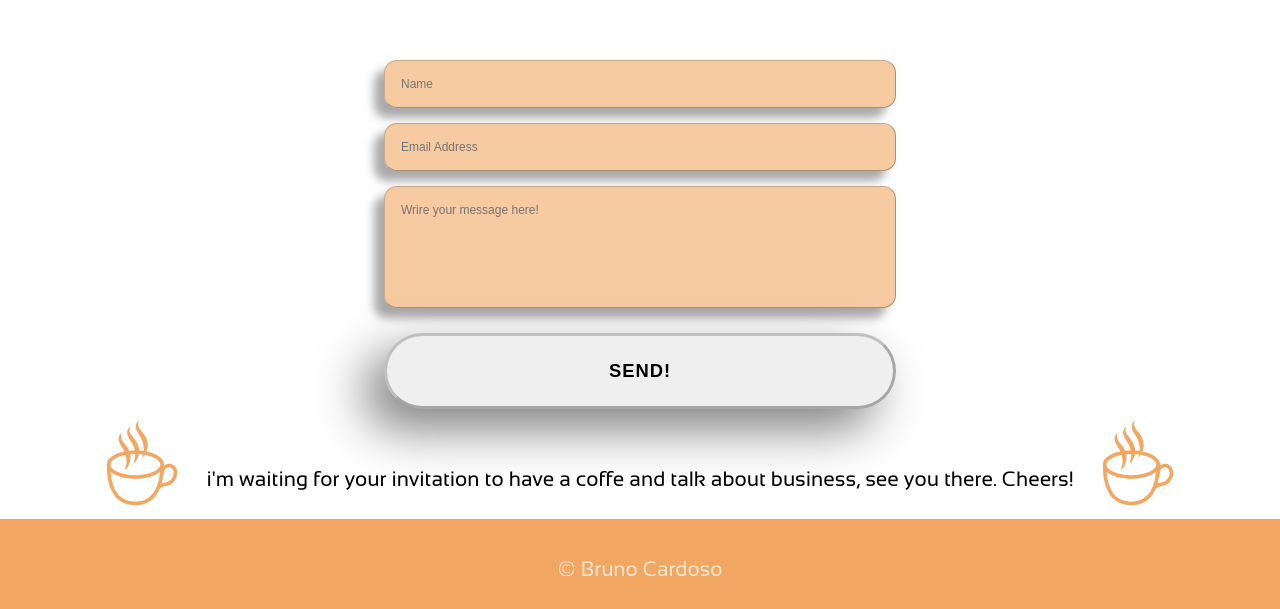
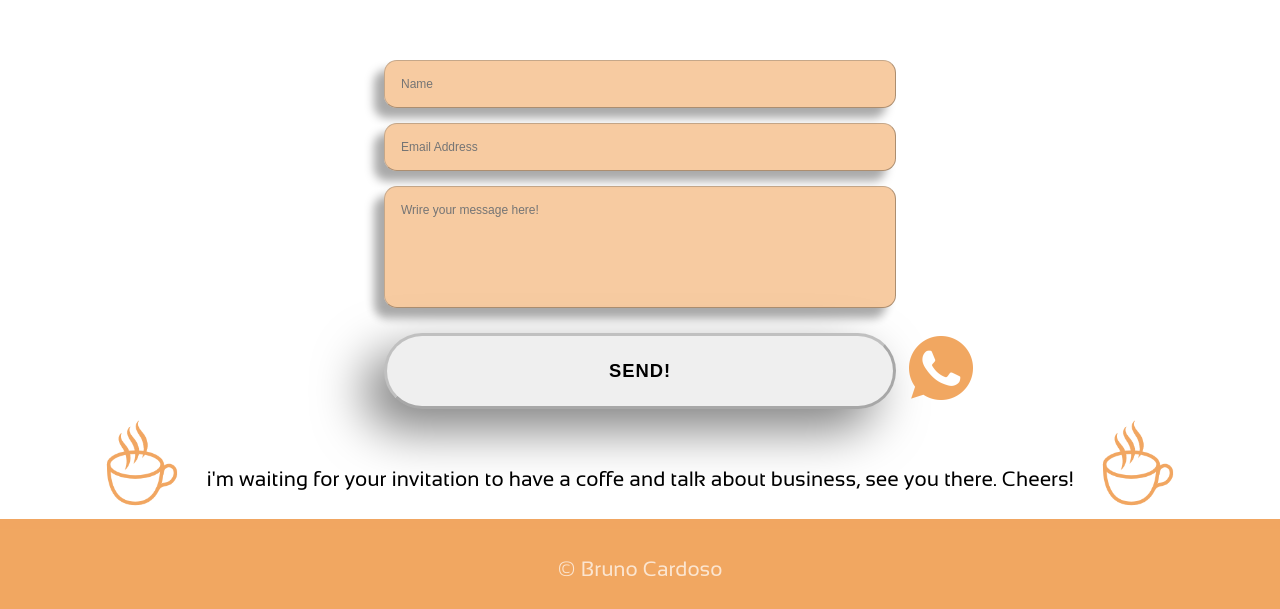
Before and after one commit to Bruno-SSC/Porfolio, a plain HTML site: page html/web.html in a window 1280 px wide. Shown: the part 4351-4960 px from the top of the page. Drawn offline with nearby package versions, Linux system fonts and the light colour scheme.

Commit message:
whatsapp button & removed captcha form

```diff
--- a/html/web.html
+++ b/html/web.html
@@ -296,7 +296,7 @@
         <div id="contactForm" class="contactForm-pai-container">
           <form
             class="form-div"
-            action="https://formsubmit.co/faithkidbruno@gmail.com"
+            action="https://formsubmit.co/bae22d54df8a95a2f5fd2960e2baee82"
             method="POST"
           >
             <input type="text" name="name" placeholder="Name" required />
@@ -312,10 +312,18 @@
               placeholder="Wrire your message here!"
               required
             />
+
+            <input type="hidden" name="_captcha" value="false" />
             <button class="button-form" type="submit">
               <p class="send-p">Send!</p>
             </button>
+            <div class="whatsapp">
+              <a href="https://wa.me/55996654308?text=Quero%20fazer%20um%20site%20para%20minha%20empresa!">
+                <img src="../styles/images/logo-whatsapp.png" alt="" />
+              </a>
+            </div>
           </form>
+
           <div class="down-container">
             <img src="../styles/images/yellowCoffeCup.png" alt="coffe1" />
             <span>
--- a/sass/web/form.sass
+++ b/sass/web/form.sass
@@ -8,6 +8,7 @@ main
             justify-content: flex-end
             gap: 30px
             .form-div
+                position: relative
                 display: flex
                 flex-direction: column
                 gap: 15px
@@ -52,9 +53,18 @@ main
                                 height: 0
                                 opacity: .2
                             100%
-                                width: 500px
-                                height: 500px
+                                width: 1000px
+                                height: 1000px
                                 opacity: .2
+                .whatsapp
+                    position: absolute
+                    height: 8vh
+                    bottom: 2.5%
+                    right: -15%
+                    cursor: pointer
+                    > a img
+                        height: 100%
+                        object-fit: cover
             .down-container
                 display: flex
                 justify-content: center
```
Also changed, not shown: styles/images/logo-whatsapp.png (added), styles/web.css, 1 other file.
